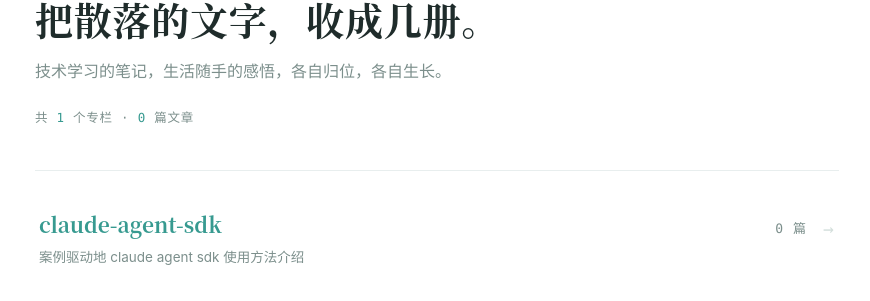
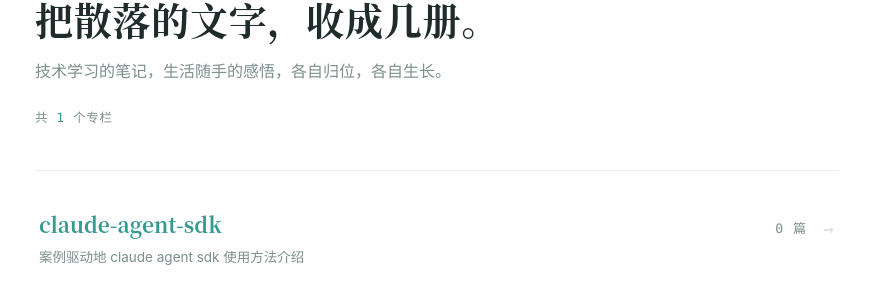
Before and after one commit to anthonyzhao-4926/anthonyzhao-4926.github.io, a Jekyll site: the page built from _tabs/columns.md, in a window 1280 px wide and 900 px high. Shown: the part 167-468 px from the top of the window, without its empty margins (203-1073 px from the left). Built offline with Jekyll 4.4.1, drawn with Linux system fonts in a browser that asks for light colours.

Commit message:
fix(blog): enhance mermaid configuration for better rendering
- Updated mermaid.config.json to include additional font options and theme variables for improved text rendering, particularly for CJK characters.
- Adjusted flowchart settings to enhance layout and padding, addressing issues with label clipping.
- Introduced CSS for SVG styling to prevent overflow issues with labels.
- Modified puppeteer.config.json to set a default viewport size for consistent rendering across environments.
- Cleaned up columns.md by removing unnecessary variable assignments for clarity.

```diff
--- a/_plugins/mermaid.config.json
+++ b/_plugins/mermaid.config.json
@@ -1,8 +1,14 @@
 {
+    "fontFamily": "-apple-system, BlinkMacSystemFont, \"PingFang SC\", \"Hiragino Sans GB\", \"Noto Sans CJK SC\", \"Noto Sans SC\", \"Microsoft YaHei\", sans-serif",
     "themeVariables": {
-        "fontFamily": "-apple-system, BlinkMacSystemFont, \"PingFang SC\", \"Hiragino Sans GB\", \"Microsoft YaHei\", sans-serif"
+        "fontFamily": "-apple-system, BlinkMacSystemFont, \"PingFang SC\", \"Hiragino Sans GB\", \"Noto Sans CJK SC\", \"Noto Sans SC\", \"Microsoft YaHei\", sans-serif",
+        "fontSize": "16px",
+        "nodePadding": 20
     },
     "flowchart": {
-        "wrappingWidth": 300
-    }
+        "wrappingWidth": 280,
+        "padding": 20,
+        "diagramPadding": 12
+    },
+    "themeCSS": ".node .label,.edgeLabel,.cluster-label,.label,foreignObject{overflow:visible!important}"
 }
--- /dev/null
+++ b/_plugins/mermaid.css
@@ -0,0 +1,10 @@
+/* mermaid 默认给 label / foreignObject 设 overflow:hidden。
+   CJK 字宽被低估时，节点右侧末字会被边框裁掉。导出为 <img> 时
+   也依赖这份写入 SVG 的样式，避免裁剪。 */
+.node .label,
+.edgeLabel,
+.cluster-label,
+.label,
+foreignObject {
+    overflow: visible !important;
+}
--- a/_plugins/mermaid.rb
+++ b/_plugins/mermaid.rb
@@ -24,8 +24,12 @@ module Jekyll
 
     # mermaid 配置（与站点字体保持一致，见同目录 mermaid.config.json）
     CONFIG = File.join(__dir__, 'mermaid.config.json')
+    # 写入 SVG 的补充样式：放开 label overflow，避免右侧文字被边框裁掉
+    CSS = File.join(__dir__, 'mermaid.css')
     # puppeteer 启动配置（--no-sandbox 等，CI 环境必需，见同目录 puppeteer.config.json）
     PUPPETEER_CONFIG = File.join(__dir__, 'puppeteer.config.json')
+    # CJK 字宽常被低估，导出后再给标签盒 / 节点轮廓补的水平余量（像素）
+    LABEL_PAD_X = 24
 
     # 严格模式：渲染失败即构建失败（GitHub Actions 设置）
     STRICT = ENV['MERMAID_FAIL_ON_ERROR'] == '1'
@@ -115,14 +119,70 @@ module Jekyll
       def run_mmdc(mmdc, input, output, theme)
         cmd = [mmdc, '-i', input, '-o', output,
                '-b', 'transparent', '-t', theme,
-               '-c', CONFIG, '-p', PUPPETEER_CONFIG, '--quiet']
+               '-c', CONFIG, '-p', PUPPETEER_CONFIG, '-C', CSS, '--quiet']
         _stdout, stderr, status = Open3.capture3(*cmd)
         unless status.success?
           Jekyll.logger.warn 'Mermaid:', "渲染失败 #{File.basename(output)}（#{theme}）:\n#{stderr}"
           return false
         end
+        unclip_svg_labels(output)
         Jekyll.logger.info 'Mermaid:', "生成 #{File.basename(output)}"
         true
+      end
+
+      # mermaid 量字偏窄时，foreignObject / 节点轮廓会裁掉右侧末字。
+      # 加宽标签盒并左移 translate，使文字仍居中；矩形节点同步加宽；
+      # 圆角（stadium）用 path 描边，水平略放大以免弧边切字。
+      def unclip_svg_labels(path)
+        return unless File.file?(path)
+
+        extra = LABEL_PAD_X
+        half = extra / 2.0
+        svg = File.read(path, encoding: 'UTF-8')
+
+        svg.gsub!(/<g class="label"[^>]*>.*?<\/g>/m) do |group|
+          fo_width = group[/<foreignObject\b[^>]*\bwidth="([\d.]+)"/, 1]
+          next group if fo_width.nil? || fo_width.to_f <= 0
+
+          widened = group.sub(/(<foreignObject\b[^>]*\bwidth=")([\d.]+)(")/) do
+            format('%s%s%s', Regexp.last_match(1), Regexp.last_match(2).to_f + extra, Regexp.last_match(3))
+          end
+          widened.sub(/(transform="translate\()(-?[\d.]+)(,\s*-?[\d.]+\))/) do
+            format('%s%s%s', Regexp.last_match(1), Regexp.last_match(2).to_f - half, Regexp.last_match(3))
+          end
+        end
+
+        svg.gsub!(/<rect class="basic label-container"([^>]*)\/?>/) do |match|
+          attrs = Regexp.last_match(1).sub(%r{/\s*\z}, '')
+          width = attrs[/\bwidth="([\d.]+)"/, 1]
+          x_pos = attrs[/\bx="(-?[\d.]+)"/, 1]
+          next match if width.nil? || x_pos.nil?
+
+          extra_w = extra
+          height = attrs[/\bheight="([\d.]+)"/, 1]
+          extra_w += height.to_f if attrs.include?('rx=') && height
+          updated = attrs.sub(/\bwidth="[\d.]+"/, %(width="#{width.to_f + extra_w}"))
+          updated = updated.sub(/\bx="-?[\d.]+"/, %(x="#{x_pos.to_f - extra_w / 2.0}"))
+          %(<rect class="basic label-container"#{updated}/>)
+        end
+
+        svg.gsub!(/<g class="basic label-container outer-path"(?! transform="scale)/) do
+          '<g class="basic label-container outer-path" transform="scale(1.22, 1)"'
+        end
+
+        svg.sub!(/\bviewBox="(-?[\d.]+)\s+(-?[\d.]+)\s+([\d.]+)\s+([\d.]+)"/) do
+          min_x = Regexp.last_match(1).to_f - extra
+          min_y = Regexp.last_match(2)
+          view_w = Regexp.last_match(3).to_f + extra * 2
+          view_h = Regexp.last_match(4)
+          %(viewBox="#{min_x} #{min_y} #{view_w} #{view_h}")
+        end
+
+        svg.sub!(/max-width:\s*([\d.]+)px/) do
+          format('max-width: %spx', Regexp.last_match(1).to_f + extra * 2)
+        end
+
+        File.write(path, svg)
       end
 
       def sanitize_slug(slug)
--- a/_plugins/puppeteer.config.json
+++ b/_plugins/puppeteer.config.json
@@ -2,5 +2,10 @@
     "args": [
         "--no-sandbox",
         "--disable-setuid-sandbox"
-    ]
+    ],
+    "defaultViewport": {
+        "width": 1280,
+        "height": 800,
+        "deviceScaleFactor": 1
+    }
 }
--- a/_tabs/columns.md
+++ b/_tabs/columns.md
@@ -5,12 +5,11 @@ permalink: /columns/
 order: 1
 ---
 
-{% assign total_posts = site.posts.size %}
 <header class="page-head">
     <p class="page-kicker">专栏</p>
     <h1 class="page-title">把散落的文字，收成几册。</h1>
     <p class="page-sub">技术学习的笔记，生活随手的感悟，各自归位，各自生长。</p>
-    <p class="page-meta mono">共 <em>{{ site.columns.size }}</em> 个专栏 · <em>{{ total_posts }}</em> 篇文章</p>
+    <p class="page-meta mono">共 <em>{{ site.columns.size }}</em> 个专栏</p>
 </header>
 
 <div class="cls-list">
```
